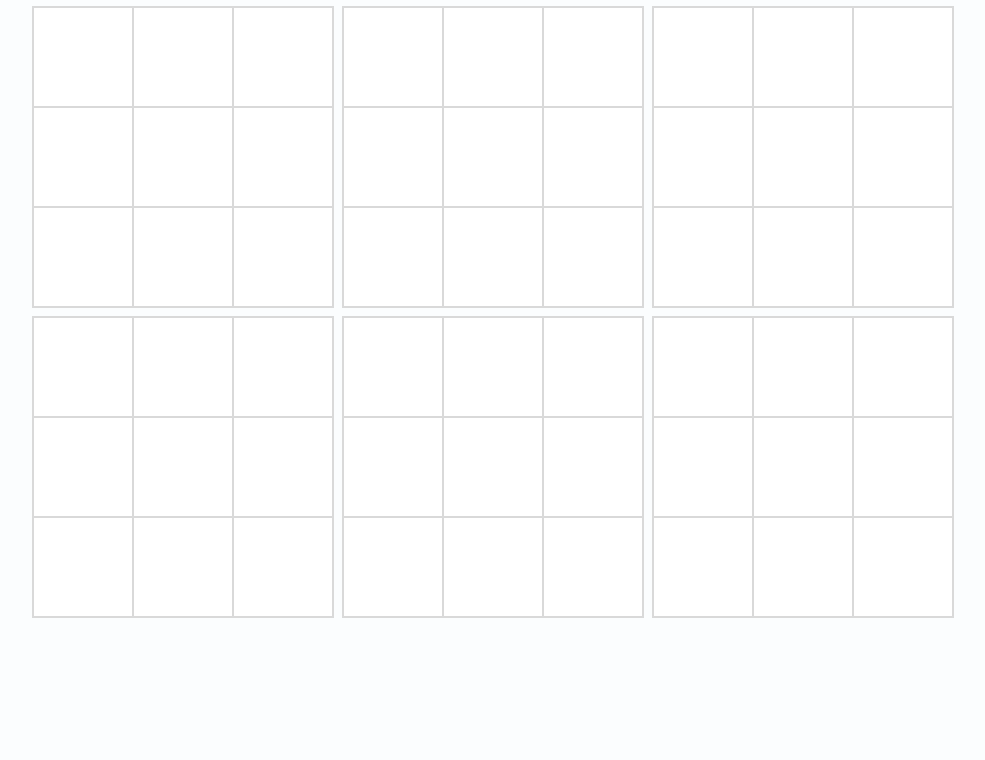
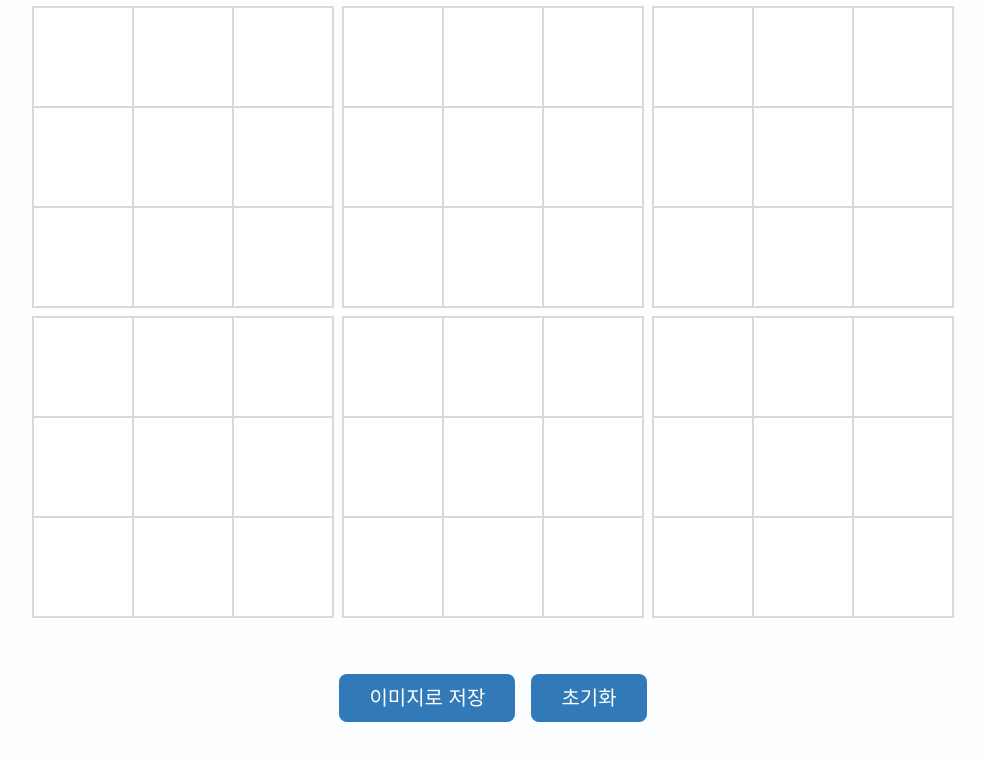
Before and after one commit to jisunipark/mandalart, a Next.js app: page / in a window 1280 px wide. Shown: the part 670-1430 px from the top of the page, without its empty margins (147-1132 px from the left). Before the commit the page ends 1384 px from the top, so only its background shows below. Built offline with nearby package versions, Linux system fonts and the light colour scheme; a web font is replaced by a local one.

Commit message:
design: 버튼 추가

```diff
--- /dev/null
+++ b/src/app/component/Button.tsx
@@ -0,0 +1,14 @@
+type Props = {
+  children: string;
+};
+
+export default function Button({ children }: Props) {
+  return (
+    <button
+      type="button"
+      className="rounded-8 bg-primary px-30 py-12 text-20 font-medium leading-24 text-white"
+    >
+      {children}
+    </button>
+  );
+}
--- a/src/app/page.tsx
+++ b/src/app/page.tsx
@@ -1,3 +1,4 @@
+import Button from "@/app/component/Button";
 import Header from "@/app/component/Header";
 import Grid9x9 from "@/app/component/grid/Grid9x9";
 
@@ -15,6 +16,10 @@ export default function Home() {
           className="text-center text-64 font-bold leading-90 focus:outline-none"
         />
         <Grid9x9 />
+        <div className="flex cursor-pointer gap-16">
+          <Button>이미지로 저장</Button>
+          <Button>초기화</Button>
+        </div>
       </div>
     </div>
   );
--- a/tailwind.config.ts
+++ b/tailwind.config.ts
@@ -35,6 +35,7 @@ export default {
         pre: ["var(--font-pretendard)"],
       },
       borderWidth: px0_10,
+      borderRadius: px0_100,
       fontSize: px0_100,
       lineHeight: px0_100,
       minWidth: px0_200,
```
